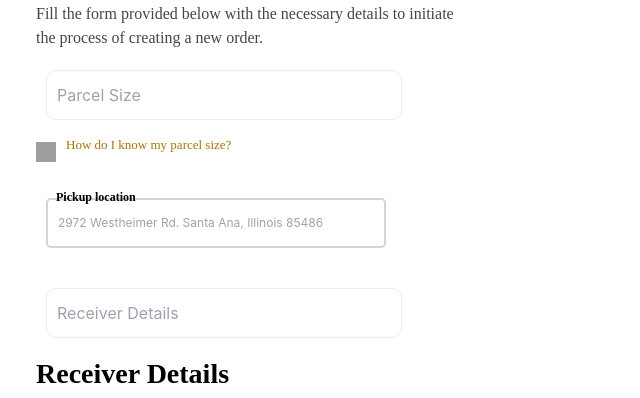
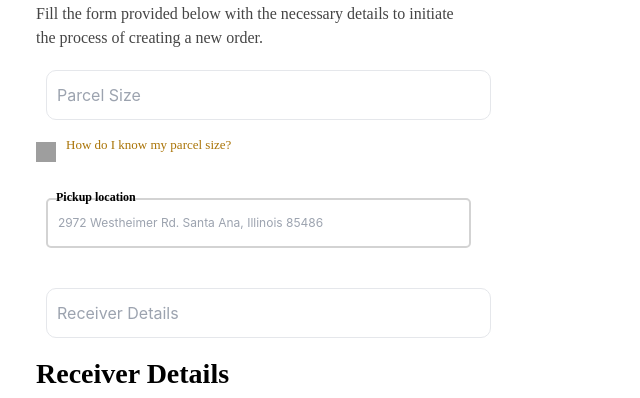
Before and after one commit to abiodun6876/logistics-app, a React (Create React App) app: page /order in a window 1280 px wide. Shown: the part 360-758 px from the top of the page, without its empty margins (0-640 px from the left). Built offline with nearby package versions, Linux system fonts and the light colour scheme; no server answers; grey boxes are pictures that could not be loaded; the HTML template or start-up script is replaced by a standard one.

Commit message:
update
by moses

```diff
--- a/src/components/Login.css
+++ b/src/components/Login.css
@@ -19,6 +19,7 @@
     background: #FFEFCE;
     padding: 12px 20px;
     overflow: hidden;
+    width:100%;
   }
 
   .login {
@@ -29,19 +30,80 @@
     padding: 12px 20px;
   }
 
-  /* Default styles for larger screens */
-  .form-input {
-    width: 540px;
-    height: 54px;
-    padding: 12px 20px;
-    border-radius: 10px;
-    border: 1px solid #000;
+
+
+
+
+
+  .form {
+
+    display: block;
+    padding: 1rem;
+    width: 100%;
+    border-radius: 0.5rem;
+
   }
 
-  /* Add spacing between input fields using margin */
-  .form-input + .form-input {
-    margin-top: 10px;
+
+
+
+
+  .input-container input, .form button {
+    outline: none;
+    border: 1px solid #e5e7eb;
+    margin: 8px 0;
   }
+
+  .input-container input {
+
+    padding: 1rem;
+    padding-right: 3rem;
+    font-size: 0.875rem;
+    line-height: 1.25rem;
+    width: 500px;
+    border-radius: 0.5rem;
+
+  }
+
+  .input-container span {
+    display: grid;
+    position: absolute;
+    top: 0;
+    bottom: 0;
+    right: 0;
+    padding-left: 1rem;
+    padding-right: 1rem;
+    place-content: center;
+  }
+
+  .input-container span svg {
+    color: #9CA3AF;
+    width: 1rem;
+    height: 1rem;
+  }
+
+
+
+
+
+  .input {
+      margin-left: 10px;
+      border-radius: 10px;
+      border: none;
+      width: 100%;
+      height: 100%;
+      border: 1.5px solid #ecedec;
+      border-radius: 10px;
+      height: 50px;
+      border: 1px solid #e5e7eb;
+
+  }
+
+
+
+
+
+
 
   /* Style for the modal container */
   .modal {
--- a/src/components/Order.css
+++ b/src/components/Order.css
@@ -1,5 +1,29 @@
 
+* {
+    box-sizing: border-box;
+  }
 
+  /* Create two equal columns that floats next to each other */
+  .column {
+    float: left;
+    width: 50%;
+    padding: 10px;
+    height: 300px; /* Should be removed. Only for demonstration */
+  }
+
+  /* Clear floats after the columns */
+  .row:after {
+    content: "";
+    display: table;
+    clear: both;
+  }
+
+  /* Responsive layout - makes the two columns stack on top of each other instead of next to each other */
+  @media screen and (max-width: 600px) {
+    .column {
+      width: 100%;
+    }
+  }
 
 .container {
     display: flex;
@@ -37,7 +61,7 @@
 }
 
 .form-column {
-    flex: 2;
+    flex: 1;
 }
 
 
--- a/src/components/Order.js
+++ b/src/components/Order.js
@@ -71,7 +71,7 @@ function Order() {
                 <p className="userName">Hi {userData.username},</p>
             )}
             <form className="form">
-                <div className="form-columns grid grid-cols-2 gap-8">
+                <div className="form-columns">
                     <div className="container">
                         <h2 className="new_order">New Order</h2>
                         <p className="fill_the_f">Fill the form provided below with the necessary details to initiate <br /> the process of creating a new order.</p>
--- a/src/components/Register.css
+++ b/src/components/Register.css
@@ -1,10 +1,10 @@
 .form {
-  background-color: #fff;
+
   display: block;
   padding: 1rem;
-  max-width: 100%;
+  width: 100%;
   border-radius: 0.5rem;
-  box-shadow: 0 10px 15px -3px rgba(0, 0, 0, 0.1), 0 4px 6px -2px rgba(0, 0, 0, 0.05);
+
 }
 
 
@@ -18,7 +18,7 @@
 }
 
 .input-container input {
-  background-color: #fff;
+
   padding: 1rem;
   padding-right: 3rem;
   font-size: 0.875rem;
@@ -47,11 +47,6 @@
 
 
 
-.flex-column > label {
-    color: #151717;
-    font-weight: 600;
-}
-
 
 
 .input {
@@ -63,6 +58,7 @@
     border: 1.5px solid #ecedec;
     border-radius: 10px;
     height: 50px;
+    border: 1px solid #e5e7eb;
 
 }
 
--- a/src/components/Register.js
+++ b/src/components/Register.js
@@ -58,8 +58,7 @@ function Register() {
 
     return (
 
-        <form className="form">
-            <div className="flex-column">
+
     <div className="register-container">
       <img src="/assets/images/rafiki.png" className="loginImage" alt="Rafiki" />
       <div className="big-container">
@@ -90,6 +89,7 @@ function Register() {
 
 
 
+            <form className="form">
 
 
         {/* Add input fields with 'onChange' handlers to update 'formData' */}
@@ -135,6 +135,7 @@ function Register() {
           </button>
                             </div>
 
+                            </form>
 
       {/* Modal for displaying success/error messages */}
       {isModalOpen && (
@@ -151,8 +152,8 @@ function Register() {
         </div>
       </div>
                 </div>
-            </div>
-        </form>
+
+
 
     );
 }
```
